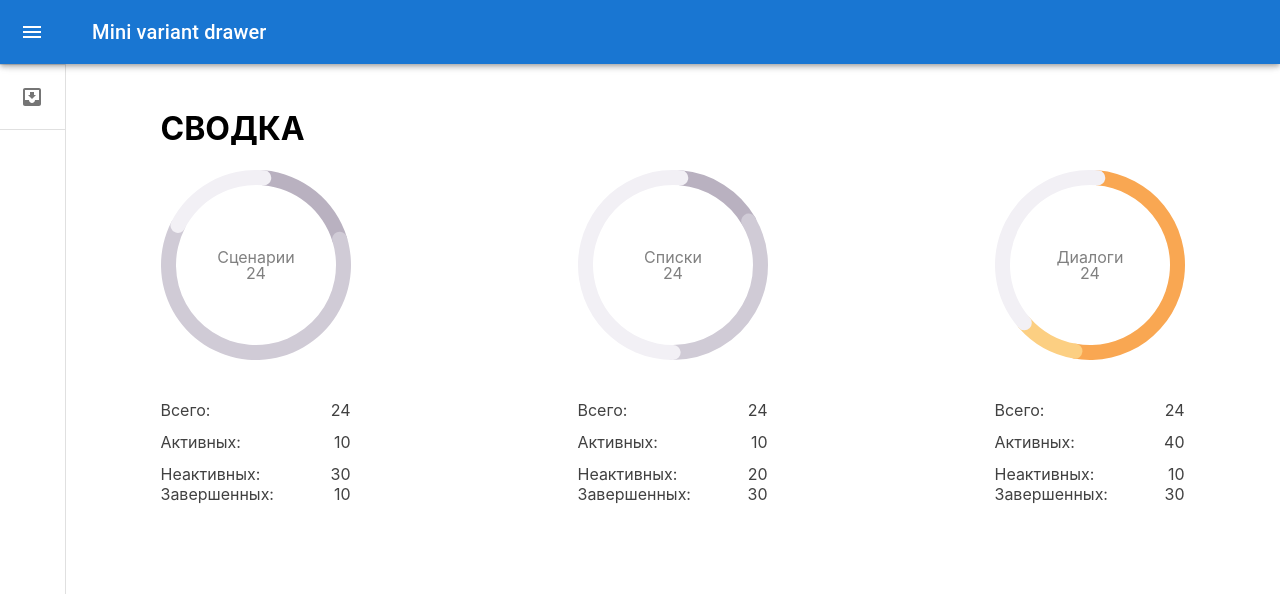
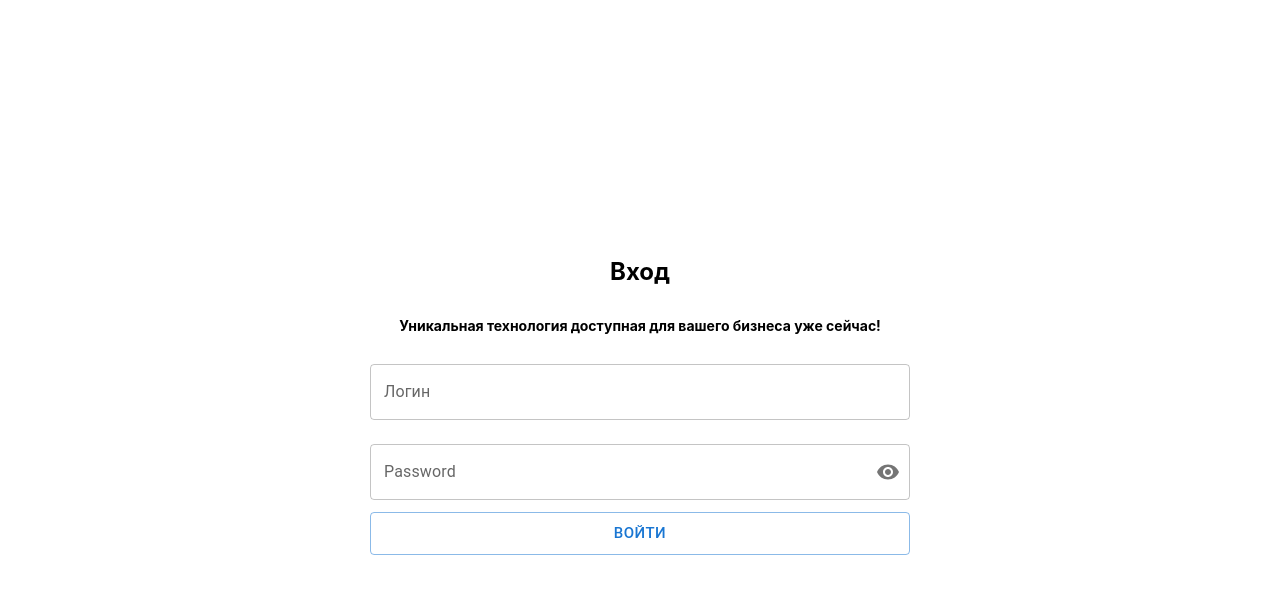
Before and after one commit to DavletkulovAynur/draft-GraphQL, a React (Create React App) app: page / in a window 1280 px wide. Shown: the top 594 px of the page. Built offline with nearby package versions, Linux system fonts and the light colour scheme.

Commit message:
feature-login-auth

```diff
--- a/package.json
+++ b/package.json
@@ -16,10 +16,12 @@
     "@types/react": "^18.0.15",
     "@types/react-dom": "^18.0.6",
     "graphql": "^16.5.0",
+    "mobx": "^6.6.1",
+    "mobx-react-lite": "^3.4.0",
     "react": "^18.2.0",
     "react-dom": "^18.2.0",
     "react-hook-form": "^7.33.1",
-    "react-scripts": "5.0.1",
+    "react-scripts": "^5.0.0",
     "recharts": "^2.1.13",
     "typescript": "^4.7.4",
     "web-vitals": "^2.1.4"
--- a/src/App.tsx
+++ b/src/App.tsx
@@ -1,19 +1,27 @@
+import { observer } from "mobx-react-lite";
 import React, { Suspense, lazy } from "react";
+import { authStore } from "./store";
 import "./styles.scss"
 
 function App() {
   const UnauthorizedApp = lazy(() => import("./UnauthorizedApp"));
   const AuthorizedApp = lazy(() => import("./AuthorizedApp"));
 
-  const isUnauthorized = false;
+  function checkAuthUser() {
+    const token = localStorage.getItem('token');
+    if(token) {
+      authStore.setAuth(true)
+    }
+  }
 
+  checkAuthUser()
   return (
     <div className="App">
       <Suspense fallback="Loading">
-        {isUnauthorized ? <UnauthorizedApp /> : <AuthorizedApp />}
+        {authStore.isAuth ? <AuthorizedApp />  : <UnauthorizedApp />}
       </Suspense>
     </div>
   );
 }
 
-export default App;
+export default observer(App);
--- a/src/AuthorizedApp.tsx
+++ b/src/AuthorizedApp.tsx
@@ -1,10 +1,9 @@
 import { Dashboard } from "./view/UI/pages/dashboard";
-
 
 function UnauthorizedApp() {
   return (
     <>
-     <Dashboard/>
+      <Dashboard />
     </>
   );
 }
--- a/src/UnauthorizedApp.tsx
+++ b/src/UnauthorizedApp.tsx
@@ -3,7 +3,7 @@ import Login from "./view/UI/pages/login";
 function UnauthorizedApp() {
   return (
     <>
-      <Login/>
+      <Login />
     </>
   );
 }
--- a/src/index.tsx
+++ b/src/index.tsx
@@ -3,24 +3,26 @@ import ReactDOM from "react-dom/client";
 import "./index.css";
 import App from "./App";
 import reportWebVitals from "./reportWebVitals";
-import { ApolloClient, InMemoryCache, ApolloProvider, createHttpLink } from "@apollo/client";
-import { setContext } from '@apollo/client/link/context';
-
+import {
+  ApolloClient,
+  InMemoryCache,
+  ApolloProvider,
+  createHttpLink,
+} from "@apollo/client";
+import { setContext } from "@apollo/client/link/context";
 
 const httpLink = createHttpLink({
-  uri: 'https://gravitel-graphql-backend.herokuapp.com/graphql',
+  uri: "https://gravitel-graphql-backend.herokuapp.com/graphql",
 });
 
 const authLink = setContext((_, { headers }) => {
-  // get the authentication token from local storage if it exists
-  const token = localStorage.getItem('token');
-  // return the headers to the context so httpLink can read them
+  const token = localStorage.getItem("token");
   return {
     headers: {
       ...headers,
       authorization: token ? `Bearer ${token}` : "",
-    }
-  }
+    },
+  };
 });
 
 const client = new ApolloClient({
@@ -30,6 +32,7 @@ const client = new ApolloClient({
 const root = ReactDOM.createRoot(
   document.getElementById("root") as HTMLElement
 );
+
 root.render(
   <React.StrictMode>
     <ApolloProvider client={client}>
--- /dev/null
+++ b/src/store/index.ts
@@ -0,0 +1,20 @@
+
+import { makeAutoObservable, runInAction } from "mobx"
+
+
+class Store {
+  isAuth = false
+
+  constructor() {
+    makeAutoObservable(this)
+  }
+
+  setAuth(bool: boolean) {
+    runInAction(() => {
+      this.isAuth = bool
+    })
+
+  }
+}
+
+export const authStore = new Store()
--- a/src/view/UI/pages/login/components/FormButton.tsx
+++ b/src/view/UI/pages/login/components/FormButton.tsx
@@ -1,18 +1,19 @@
 import { Button, CircularProgress } from "@mui/material";
+import { IFormButton } from "../types";
 
-function FormButton() {
+function FormButton({ loading }: IFormButton) {
   return (
     <Button
       type="submit"
       size="large"
-
+      disabled={loading}
       fullWidth
       variant="outlined"
       aria-label="login"
     >
-    ВОЙТИ
+      {loading ? "СЕКУНДОЧКУ" : "ВОЙТИ"}
     </Button>
-  )
+  );
 }
 
-export default FormButton
+export default FormButton;
--- a/src/view/UI/pages/login/index.tsx
+++ b/src/view/UI/pages/login/index.tsx
@@ -1,47 +1,40 @@
-import React, { FC } from "react";
 import { useForm, SubmitHandler } from "react-hook-form";
 import FormButton from "./components/FormButton";
 import LoginInput from "./components/LoginInput";
 import { IFormValues } from "./types";
 import "./styles.scss";
 import PasswordInput from "./components/PasswordInput";
-import { useMutation, useQuery } from "@apollo/client";
-import { LOGIN } from "../../../viewModels/auth/mutations";
-import { GET_ALL_DASHBOARD_STAT } from "../../../viewModels/dashboard/query";
-
+import { useMutation } from "@apollo/client";
+import { observer } from "mobx-react-lite";
+import { authStore } from "../../../../store";
+import { LOGIN } from "../../../../services/AuthService";
 
 function Login() {
-  const test = useQuery(GET_ALL_DASHBOARD_STAT)
-
-  // console.log('data', test )
   const {
     register,
     handleSubmit,
     formState: { errors, isSubmitting },
   } = useForm<IFormValues>();
 
-  const [newUser] = useMutation(LOGIN)
+  const [auth, { data, loading, error }] = useMutation(LOGIN);
 
   const onSubmit: SubmitHandler<IFormValues> = async (data: IFormValues) => {
-    // console.log(data);
-    const {login, password} = data
-    newUser({
-      variables: {
-        username: login,
-        password
-      }
-    }).then((data) => {
-      console.log(data.data.login.token)
-      localStorage.setItem('token', data.data.login.token);
+    const { login, password } = data;
 
-    })
-    // await user.login();
-    // navigate(redirectName, redirectParams);
+    try {
+      const response = await auth({
+        variables: {
+          username: login,
+          password,
+        },
+      });
+
+      authStore.setAuth(true);
+      localStorage.setItem("token", response.data.login.token);
+    } catch (e) {
+      console.log("ERROR", error);
+    }
   };
-
-  const test2 = () => {
-    console.log('data', test )
-  }
 
   return (
     <div className="Login">
@@ -49,7 +42,6 @@ function Login() {
       <h4 className="Login__description">
         Уникальная технология доступная для вашего бизнеса уже сейчас!
       </h4>
-      <button onClick={test2}>PRESS</button>
       <form
         className="Login__form"
         autoComplete="on"
@@ -63,11 +55,11 @@ function Login() {
         </div>
 
         <div>
-          <FormButton />
+          <FormButton loading={loading} />
         </div>
       </form>
     </div>
   );
 }
 
-export default Login;
+export default observer(Login);
--- a/src/view/UI/pages/login/types.ts
+++ b/src/view/UI/pages/login/types.ts
@@ -8,3 +8,7 @@ export interface IFormValues {
 export interface IInput {
   register: UseFormRegister<IFormValues>;
 }
+
+export interface IFormButton {
+  loading: boolean
+}
```
Also changed, not shown: src/services/AuthService.ts (renamed from src/view/viewModels/auth/mutations/index.ts), src/services/DashboardService.ts (renamed from src/view/viewModels/dashboard/query/index.ts), 1 other file (tests, documents, lock files or other folders). Lines whose indentation alone changed are shown as unchanged.
